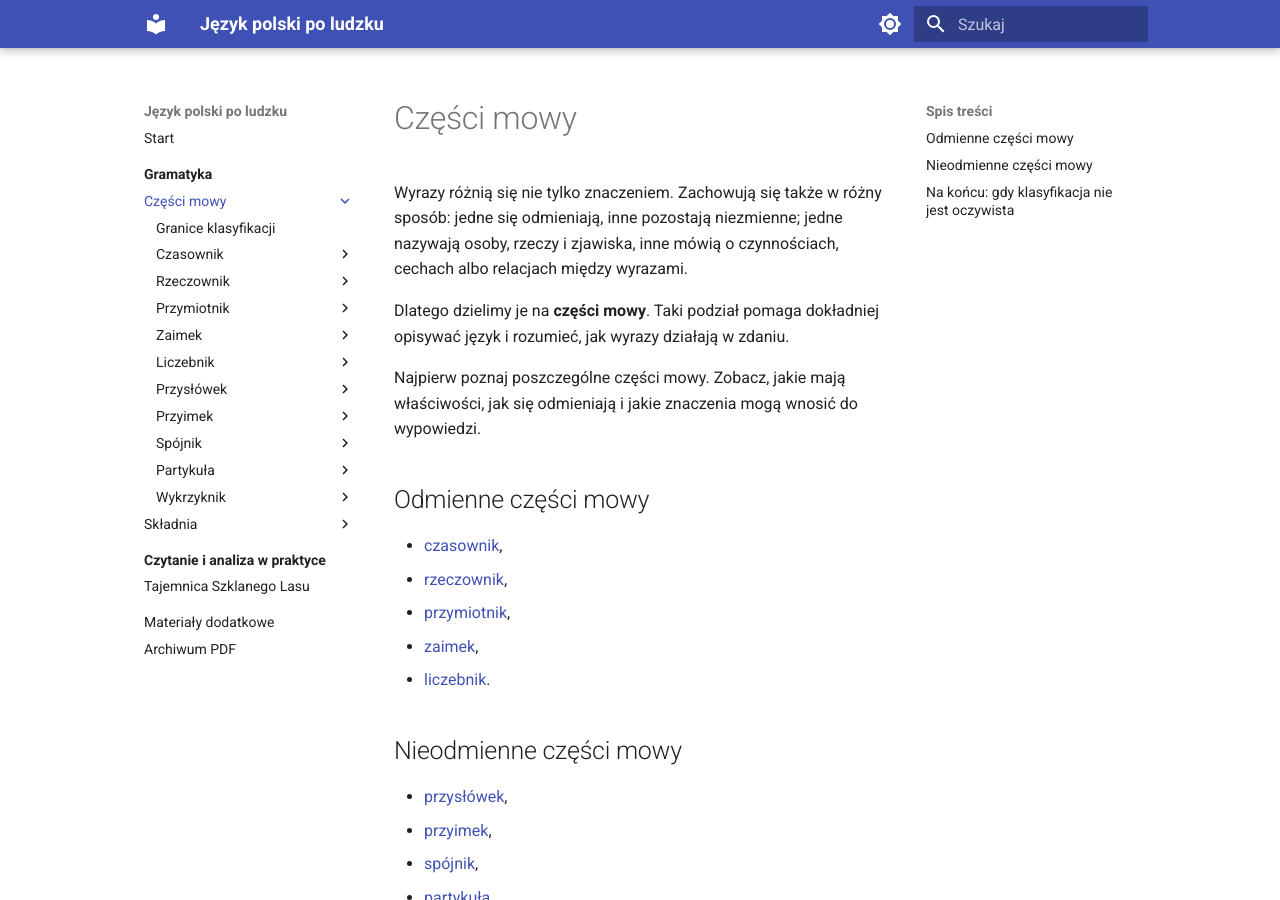
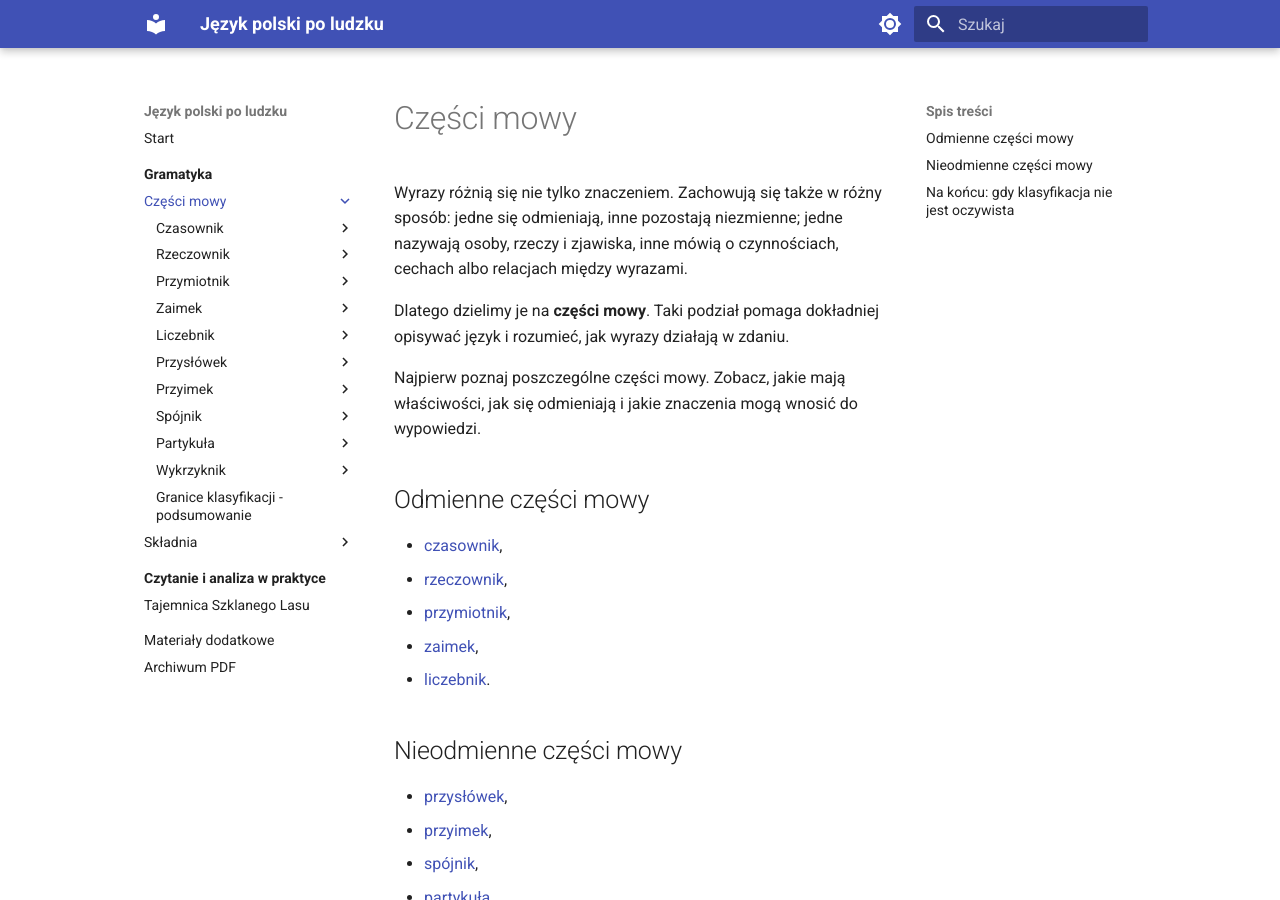
Before and after one commit to dchorazkiewicz/SP_JP, an MkDocs documentation site: the page built from docs/gramatyka/czesci-mowy/index.md, in a window 1280 px wide and 900 px high. Built offline with MkDocs 1.6.1 and Material for MkDocs 9.7.7, drawn with Linux system fonts in a browser that asks for light colours; some of the changed lines change nothing that is shown.

Commit message:
Reorder parts of speech summary chapter

```diff
--- a/mkdocs.yml
+++ b/mkdocs.yml
@@ -60,7 +60,6 @@ nav:
       - Przegląd: gramatyka/index.md
       - Części mowy:
           - Przegląd: gramatyka/czesci-mowy/index.md
-          - Granice klasyfikacji: gramatyka/czesci-mowy/granice-klasyfikacji.md
           - Czasownik:
               - Czasownik uruchamia zdanie: gramatyka/czesci-mowy/czasownik/index.md
               - Znaczenie i rozpoznawanie: gramatyka/czesci-mowy/czasownik/znaczenie-i-rozpoznawanie.md
@@ -132,6 +131,7 @@ nav:
               - Składnia i interpunkcja: gramatyka/czesci-mowy/wykrzyknik/skladnia-i-interpunkcja.md
               - Styl i kontekst: gramatyka/czesci-mowy/wykrzyknik/styl-i-kontekst.md
               - Wykrzykniki w tekście: gramatyka/czesci-mowy/wykrzyknik/wykrzykniki-w-tekscie.md
+          - Granice klasyfikacji - podsumowanie: gramatyka/czesci-mowy/granice-klasyfikacji.md
       - Składnia:
           - Wprowadzenie: gramatyka/skladnia/index.md
           - Orzeczenie:
```
